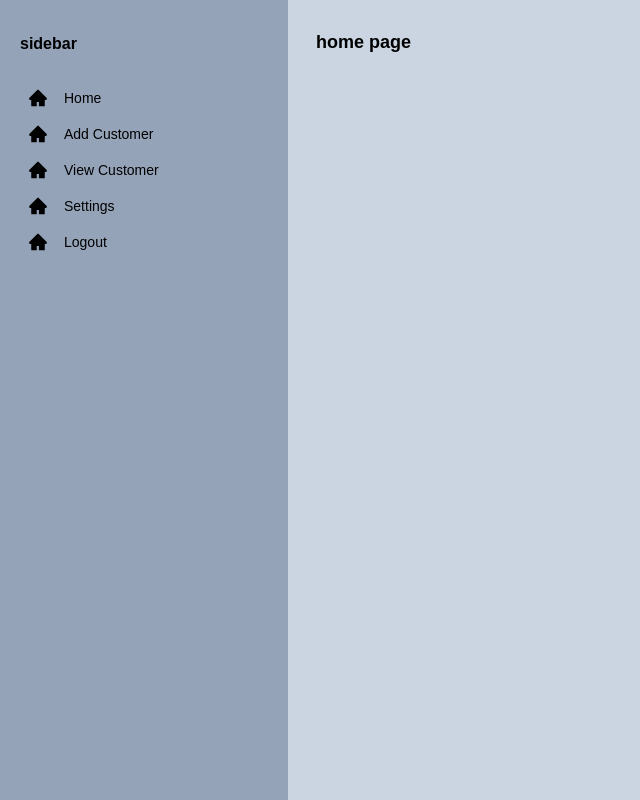
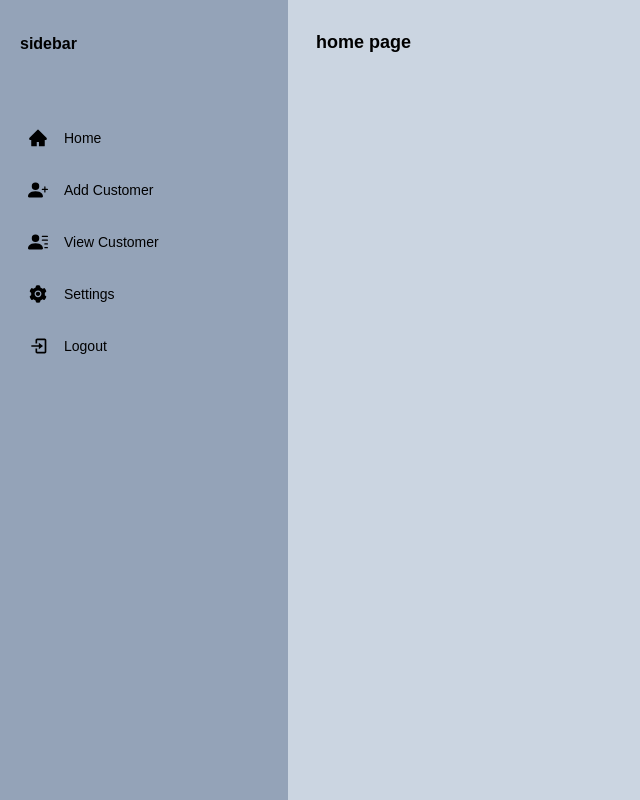
Before and after one commit to klaus-gudy/script102, a React (Create React App) app in the folder finhub/: page / in a window 1280 px wide. Shown: the whole page, without its empty margins (0-640 px from the left). Built offline with nearby package versions, Linux system fonts and the light colour scheme.

Commit message:
CHORE: respective icons placed

```diff
--- a/finhub/src/components/Sidebar.jsx
+++ b/finhub/src/components/Sidebar.jsx
@@ -1,24 +1,26 @@
 import React from 'react'
 
-import { AiFillHome } from "react-icons/ai";
+import { AiFillSetting ,AiFillHome} from "react-icons/ai";
+import { BsFillPersonPlusFill , BsFillPersonLinesFill} from "react-icons/bs";
+import { BiLogIn } from "react-icons/bi";
 
 const Menus = [
-  {title:'Home', src:'home'},
-  {title:'Add Customer', src:'home'},
-  {title:'View Customer', src:'home'},
-  {title:'Settings', src:'home'},
-  {title:'Logout', src:'home'},
+  {title:'Home', icon:<AiFillHome/>},
+  {title:'Add Customer', icon: <BsFillPersonPlusFill/> },
+  {title:'View Customer', icon:<BsFillPersonLinesFill/>},
+  {title:'Settings', icon:<AiFillSetting/>},
+  {title:'Logout', icon:<BiLogIn/>},
 ]
 
 function Sidebar() {
   return (
     <div className='w-72 bg-slate-400 h-screen p-5 pt-8'>
       <h1 className='font-extrabold '>sidebar</h1>
-      <ul className='pt-6'>
+      <ul className='pt-6 mt-10 space-y-4'>
         {Menus.map(
           (menu,index)=>(
             <li key={index} className='text-sm cursor-pointer hover:bg-slate-300 items-center gap-x-4 p-2 flex rounded-md'>
-              <span className='float-left text-xl block'><AiFillHome/></span>
+              <span className='float-left text-xl'>{menu.icon}</span>
               <span>{menu.title}</span>
             </li>
           )
```
